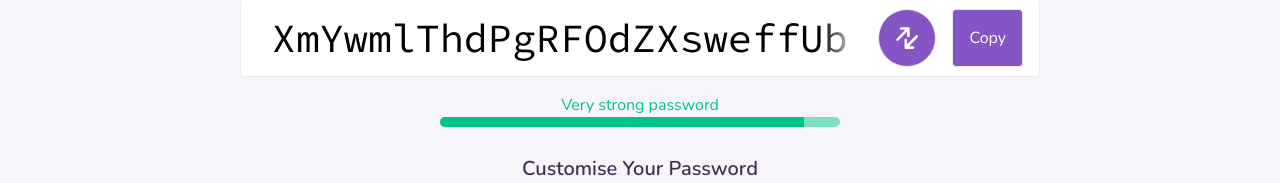
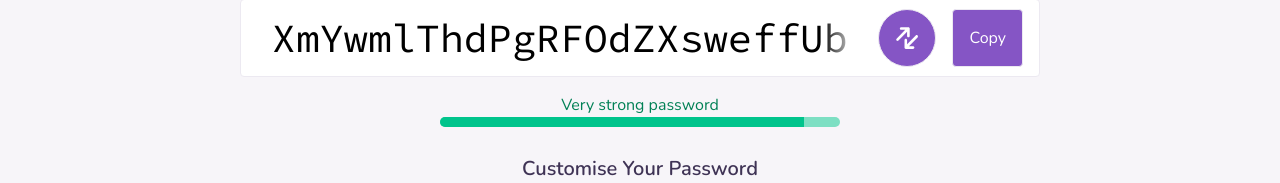
Before and after one commit to codesect/cs01-team-ada-04, a React (Create React App) app: page / in a window 1280 px wide. Shown: the part 188-371 px from the top of the page. Built offline with nearby package versions, Linux system fonts and the light colour scheme.

Commit message:
Fix password strength colours

```diff
--- a/src/components/PasswordStrength.js
+++ b/src/components/PasswordStrength.js
@@ -30,7 +30,7 @@ const PasswordMeter = styled.div`
 `;
 
 const PasswordMessage = styled.div`
-  color: ${({ strength, theme }) => theme.password[strength]};
+  color: ${({ strength, theme }) => theme.password[`${strength}Text`]};
   text-align: center;
 `;
 
--- a/src/themes.js
+++ b/src/themes.js
@@ -5,18 +5,21 @@ const colors = {
   blueLighter: '#d5e9fa',
   darkPurple: '#3f3355',
   green: '#00c48c',
+  greenDark: '#008055',
   greenLight: '#7ddfc3',
   greenLighter: '#d5f2ea',
   grey: '#d0c9d6',
   greyLight: '#ece9f1',
   greyLighter: '#f7f5f9',
   orange: '#ffa26b',
+  orangeDark: '#c34a00',
   orangeLight: '#ffc7a6',
   orangeLighter: '#ffe8da',
   purple: '#8555c5',
   purpleLight: '#dba5f5',
   purpleLighter: '#eedff2',
   red: '#ff647c',
+  redDark: '#e00000',
   redLight: '#fdafbb',
   redLighter: '#fbe4e8',
   white: '#fff',
@@ -45,10 +48,13 @@ const defaultTheme = {
   password: {
     good: colors.orange,
     goodBg: colors.orangeLight,
+    goodText: colors.orangeDark,
     strong: colors.green,
     strongBg: colors.greenLight,
+    strongText: colors.greenDark,
     weak: colors.red,
     weakBg: colors.redLight,
+    weakText: colors.redDark,
   },
   transition: '0.3s cubic-bezier(1, -0.65, 0, 2.25)',
   transitionEase: '0.3s ease-in-out',
```
